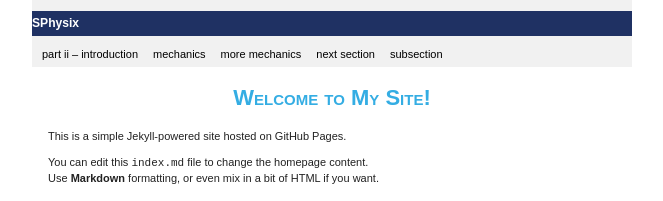
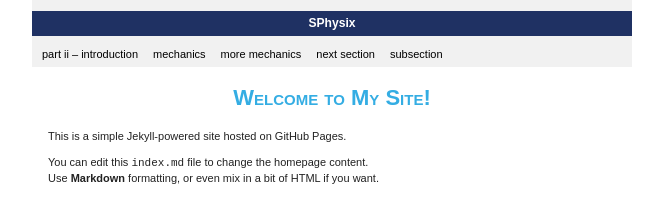
Before and after one commit to rplano/sphysix, a Jekyll site: the page built from index.md, in a window 1280 px wide. Shown: the top 201 px of the page, without its empty margins (308-971 px from the left). Built offline with Jekyll 4.4.1, drawn with Linux system fonts in a browser that asks for light colours.

Commit message:
now is like book.css

```diff
--- a/assets/style.css
+++ b/assets/style.css
@@ -8,26 +8,6 @@
 
 #wrap {
   width:600px;
-}
-
-/* === Added for layout === */
-header {
-  background-color: #1f3163;
-  color: white;
-  padding: 10px;
-  display: flex;
-  align-items: center;
-}
-
-header img.logo {
-  height: 40px;
-  margin-right: 10px;
-}
-
-header h1 {
-  font-size: 1.8em;
-  margin: 0;
-  color: white;
 }
 
 /* === Original styles below preserved === */
@@ -104,6 +84,7 @@
 ul.sidenav p a {
   font-size: 1.1em;
   font-weight: bold;
+  text-align: center;
   display: block;
   background-color: #1f3163;
   color: white;
```
